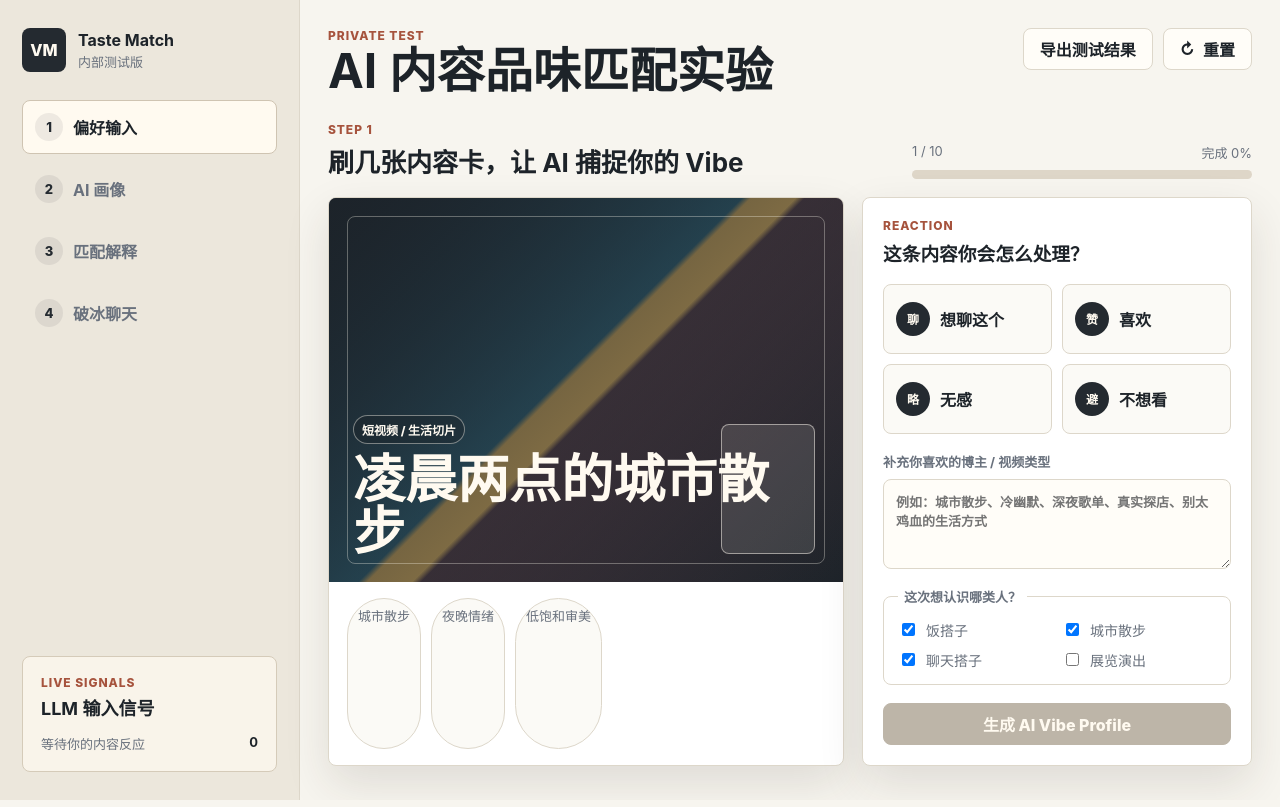
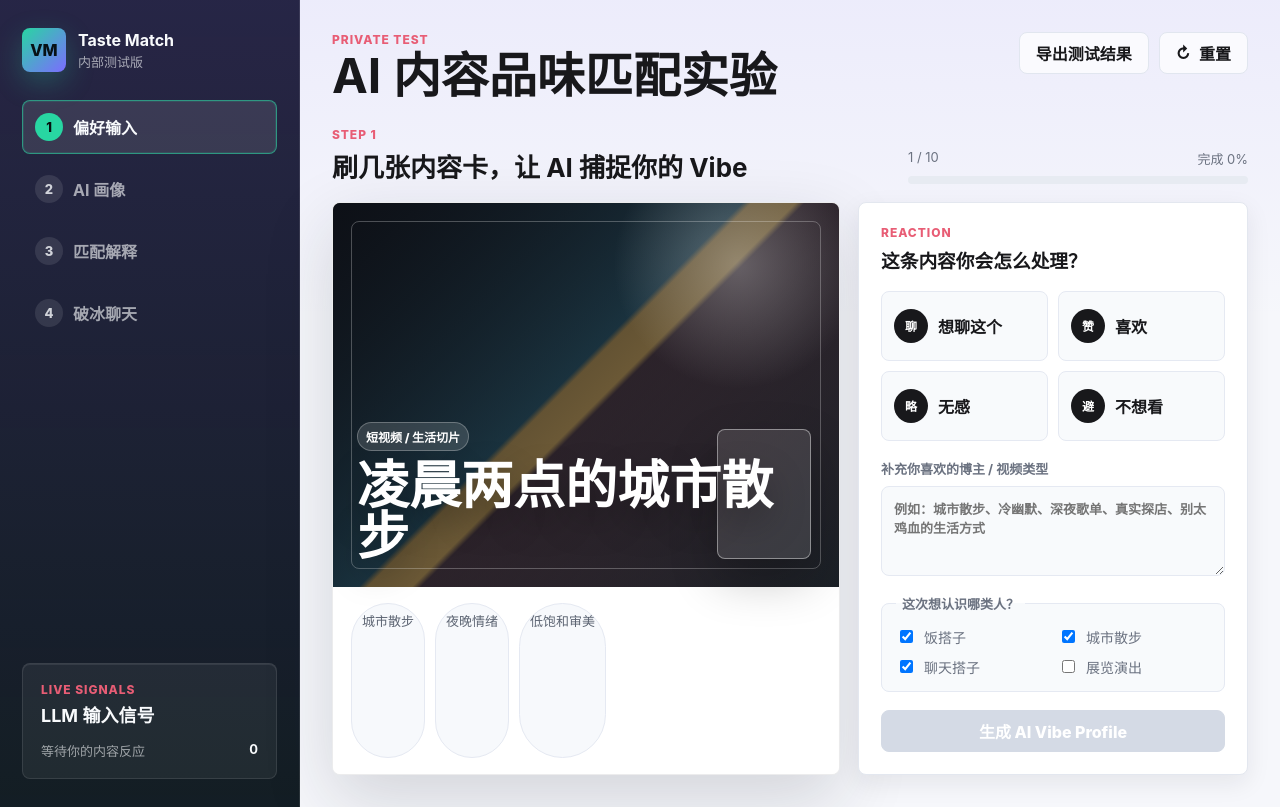
Before and after one commit to zhenghetian/taste-match, a plain HTML site: page index.html in a window 1280 px wide. Drawn offline with Linux system fonts and the light colour scheme.

Commit message:
Polish prototype visual design

```diff
--- a/styles.css
+++ b/styles.css
@@ -1,17 +1,20 @@
 :root {
   color-scheme: light;
-  --ink: #1d2329;
-  --muted: #69717d;
-  --paper: #f7f5ef;
+  --ink: #18181b;
+  --muted: #6b7280;
+  --paper: #f6f7fb;
   --surface: #ffffff;
-  --line: #ddd7ca;
-  --charcoal: #242a30;
-  --clay: #a6533d;
-  --moss: #5f744a;
-  --teal: #2b7a78;
-  --gold: #c28b2c;
-  --rose: #b65b75;
-  --shadow: 0 18px 45px rgba(49, 43, 34, 0.12);
+  --line: #e3e7ef;
+  --charcoal: #15171d;
+  --clay: #ff5c7a;
+  --moss: #6d8b4e;
+  --teal: #00a6a6;
+  --gold: #f4b83e;
+  --rose: #e85d75;
+  --violet: #7c6cff;
+  --mint: #28d6a2;
+  --shadow: 0 18px 50px rgba(26, 29, 41, 0.1);
+  --soft-shadow: 0 8px 24px rgba(26, 29, 41, 0.08);
 }
 
 * {
@@ -22,7 +25,9 @@ body {
   margin: 0;
   overflow-x: hidden;
   min-height: 100vh;
-  background: var(--paper);
+  background:
+    linear-gradient(180deg, rgba(124, 108, 255, 0.08), rgba(0, 166, 166, 0) 320px),
+    var(--paper);
   color: var(--ink);
   font-family:
     Inter, ui-sans-serif, system-ui, -apple-system, BlinkMacSystemFont, "Segoe UI",
@@ -51,8 +56,11 @@ button {
   flex-direction: column;
   gap: 28px;
   padding: 28px 22px;
-  border-right: 1px solid var(--line);
-  background: #ece7dc;
+  border-right: 1px solid rgba(255, 255, 255, 0.1);
+  background:
+    linear-gradient(180deg, rgba(124, 108, 255, 0.18), rgba(0, 166, 166, 0.05)),
+    #14161d;
+  color: #f8fafc;
 }
 
 .brand {
@@ -67,9 +75,10 @@ button {
   height: 44px;
   place-items: center;
   border-radius: 8px;
-  background: var(--charcoal);
-  color: #fffaf0;
+  background: linear-gradient(135deg, var(--mint), var(--violet));
+  color: #071116;
   font-weight: 800;
+  box-shadow: 0 10px 28px rgba(40, 214, 162, 0.26);
 }
 
 .brand strong,
@@ -78,7 +87,7 @@ button {
 }
 
 .brand span {
-  color: var(--muted);
+  color: rgba(248, 250, 252, 0.62);
   font-size: 13px;
   margin-top: 2px;
 }
@@ -97,7 +106,7 @@ button {
   border: 1px solid transparent;
   border-radius: 8px;
   background: transparent;
-  color: var(--muted);
+  color: rgba(248, 250, 252, 0.62);
   text-align: left;
 }
 
@@ -107,24 +116,31 @@ button {
   height: 28px;
   place-items: center;
   border-radius: 50%;
-  background: rgba(36, 42, 48, 0.08);
-  color: var(--charcoal);
+  background: rgba(255, 255, 255, 0.1);
+  color: rgba(248, 250, 252, 0.8);
   font-size: 13px;
   font-weight: 800;
 }
 
 .step.is-active {
-  border-color: #cfc4b2;
-  background: #fffaf0;
-  color: var(--ink);
+  border-color: rgba(40, 214, 162, 0.6);
+  background: rgba(255, 255, 255, 0.1);
+  color: #f8fafc;
+  box-shadow: inset 0 0 0 1px rgba(40, 214, 162, 0.12);
+}
+
+.step.is-active span {
+  background: var(--mint);
+  color: #06110f;
 }
 
 .signal-panel {
   margin-top: auto;
   padding: 18px;
-  border: 1px solid #d5cbb9;
+  border: 1px solid rgba(255, 255, 255, 0.1);
   border-radius: 8px;
-  background: rgba(255, 250, 240, 0.72);
+  background: rgba(255, 255, 255, 0.06);
+  box-shadow: inset 0 1px 0 rgba(255, 255, 255, 0.08);
 }
 
 .signal-panel h2 {
@@ -141,17 +157,17 @@ button {
   display: flex;
   justify-content: space-between;
   gap: 10px;
-  color: var(--muted);
+  color: rgba(248, 250, 252, 0.58);
   font-size: 13px;
 }
 
 .signal b {
-  color: var(--ink);
+  color: #f8fafc;
 }
 
 .stage {
   min-width: 0;
-  padding: 28px;
+  padding: 32px;
 }
 
 .topbar {
@@ -166,7 +182,7 @@ button {
   max-width: 760px;
   margin: 4px 0 0;
   font-size: 48px;
-  line-height: 1.02;
+  line-height: 1.04;
   letter-spacing: 0;
 }
 
@@ -179,7 +195,7 @@ button {
 
 .eyebrow {
   margin: 0;
-  color: var(--clay);
+  color: var(--rose);
   font-size: 12px;
   font-weight: 800;
   letter-spacing: 0.08em;
@@ -205,6 +221,7 @@ button {
 .section-heading h2 {
   margin: 5px 0 0;
   font-size: 26px;
+  letter-spacing: 0;
 }
 
 .progress-wrap {
@@ -220,17 +237,17 @@ button {
 }
 
 .progress-track {
-  height: 9px;
+  height: 8px;
   overflow: hidden;
   border-radius: 999px;
-  background: #ded6c8;
+  background: #e7ebf2;
 }
 
 #progressBar {
   width: 0%;
   height: 100%;
   border-radius: inherit;
-  background: var(--teal);
+  background: linear-gradient(90deg, var(--mint), var(--violet));
   transition: width 180ms ease;
 }
 
@@ -255,10 +272,21 @@ button {
   box-shadow: var(--shadow);
 }
 
+.preference-panel,
+.insight-card,
+.privacy-editor,
+.feedback-panel,
+.chat-context,
+.chat-panel {
+  box-shadow: var(--soft-shadow);
+}
+
 .content-card {
   display: grid;
   grid-template-rows: minmax(300px, 48vh) auto;
   overflow: hidden;
+  border-color: rgba(24, 24, 27, 0.08);
+  box-shadow: 0 24px 70px rgba(26, 29, 41, 0.16);
 }
 
 .content-visual {
@@ -268,7 +296,8 @@ button {
   min-height: 320px;
   padding: 24px;
   background:
-    linear-gradient(135deg, rgba(29, 35, 41, 0.88), rgba(29, 35, 41, 0.08)),
+    radial-gradient(circle at 80% 16%, rgba(255, 255, 255, 0.28), transparent 24%),
+    linear-gradient(135deg, rgba(12, 14, 20, 0.9), rgba(12, 14, 20, 0.16)),
     var(--visual);
 }
 
@@ -277,7 +306,7 @@ button {
   content: "";
   position: absolute;
   inset: 18px;
-  border: 1px solid rgba(255, 250, 240, 0.32);
+  border: 1px solid rgba(255, 255, 255, 0.26);
   border-radius: 8px;
 }
 
@@ -285,24 +314,26 @@ button {
   inset: auto 28px 28px auto;
   width: 92px;
   height: 128px;
-  border-color: rgba(255, 250, 240, 0.5);
-  background: rgba(255, 250, 240, 0.12);
+  border-color: rgba(255, 255, 255, 0.42);
+  background: rgba(255, 255, 255, 0.12);
+  box-shadow: 0 20px 48px rgba(0, 0, 0, 0.24);
 }
 
 .content-title {
   position: relative;
   z-index: 1;
   max-width: 520px;
-  color: #fffaf0;
+  color: #ffffff;
 }
 
 .content-title span {
   display: inline-block;
   margin-bottom: 10px;
   padding: 5px 8px;
-  border: 1px solid rgba(255, 250, 240, 0.42);
+  border: 1px solid rgba(255, 255, 255, 0.26);
   border-radius: 999px;
-  background: rgba(29, 35, 41, 0.4);
+  background: rgba(255, 255, 255, 0.14);
+  backdrop-filter: blur(8px);
   font-size: 12px;
   font-weight: 800;
 }
@@ -310,7 +341,8 @@ button {
 .content-title h3 {
   margin: 0;
   font-size: 52px;
-  line-height: 1;
+  line-height: 0.98;
+  text-shadow: 0 16px 36px rgba(0, 0, 0, 0.28);
 }
 
 .content-meta {
@@ -318,15 +350,16 @@ button {
   flex-wrap: wrap;
   gap: 10px;
   padding: 16px 18px;
+  background: #ffffff;
   color: var(--muted);
 }
 
 .tag {
   padding: 7px 10px;
-  border: 1px solid var(--line);
+  border: 1px solid #e5e9f2;
   border-radius: 999px;
-  background: #fbfaf6;
-  color: var(--muted);
+  background: #f7f9fc;
+  color: #5c6472;
   font-size: 13px;
 }
 
@@ -334,7 +367,7 @@ button {
   display: flex;
   flex-direction: column;
   gap: 18px;
-  padding: 20px;
+  padding: 22px;
 }
 
 .preference-panel h3 {
@@ -353,12 +386,17 @@ button {
   gap: 10px;
   min-height: 70px;
   padding: 12px;
-  border: 1px solid var(--line);
+  border: 1px solid #e5e9f2;
   border-radius: 8px;
-  background: #fbfaf6;
+  background: #f8fafc;
   color: var(--ink);
   text-align: left;
   font-weight: 700;
+  transition:
+    transform 160ms ease,
+    border-color 160ms ease,
+    background 160ms ease,
+    box-shadow 160ms ease;
 }
 
 .reaction-btn span {
@@ -367,13 +405,16 @@ button {
   height: 34px;
   place-items: center;
   border-radius: 50%;
-  background: var(--charcoal);
-  color: #fffaf0;
+  background: #18181b;
+  color: #ffffff;
   font-size: 12px;
 }
 
 .reaction-btn:hover {
-  border-color: var(--teal);
+  border-color: rgba(124, 108, 255, 0.48);
+  background: #ffffff;
+  box-shadow: 0 12px 26px rgba(124, 108, 255, 0.12);
+  transform: translateY(-1px);
 }
 
 .text-field {
@@ -387,11 +428,18 @@ button {
 textarea,
 input[type="text"] {
   width: 100%;
-  border: 1px solid var(--line);
+  border: 1px solid #e5e9f2;
   border-radius: 8px;
-  background: #fffdf8;
+  background: #f8fafc;
   color: var(--ink);
   outline: none;
+}
+
+textarea:focus,
+input[type="text"]:focus {
+  border-color: rgba(124, 108, 255, 0.7);
+  background: #ffffff;
+  box-shadow: 0 0 0 4px rgba(124, 108, 255, 0.1);
 }
 
 textarea {
@@ -410,8 +458,9 @@ input[type="text"] {
   gap: 10px;
   margin: 0;
   padding: 14px;
-  border: 1px solid var(--line);
+  border: 1px solid #e5e9f2;
   border-radius: 8px;
+  background: #f8fafc;
 }
 
 .intent-field legend {
@@ -440,23 +489,35 @@ input[type="text"] {
   padding: 0 16px;
   border-radius: 8px;
   font-weight: 800;
+  transition:
+    transform 160ms ease,
+    box-shadow 160ms ease,
+    border-color 160ms ease,
+    background 160ms ease;
 }
 
 .primary-btn {
-  border: 1px solid var(--charcoal);
-  background: var(--charcoal);
-  color: #fffaf0;
+  border: 1px solid #15171d;
+  background: #15171d;
+  color: #ffffff;
+  box-shadow: 0 14px 28px rgba(21, 23, 29, 0.16);
 }
 
 .primary-btn:disabled {
   cursor: not-allowed;
-  border-color: #bdb5a8;
-  background: #bdb5a8;
+  border-color: #d4dae5;
+  background: #d4dae5;
+  box-shadow: none;
+}
+
+.primary-btn:not(:disabled):hover,
+.ghost-btn:hover {
+  transform: translateY(-1px);
 }
 
 .ghost-btn {
-  border: 1px solid var(--line);
-  background: #fffdf8;
+  border: 1px solid #e1e6ef;
+  background: rgba(255, 255, 255, 0.72);
   color: var(--ink);
 }
 
@@ -475,8 +536,9 @@ input[type="text"] {
   min-height: 280px;
   overflow: hidden;
   background:
-    linear-gradient(180deg, rgba(34, 83, 100, 0), rgba(34, 83, 100, 0.88)),
-    repeating-linear-gradient(90deg, #d7b36a 0 34px, #9d4f3e 34px 70px, #376f65 70px 116px, #222a30 116px 152px);
+    radial-gradient(circle at 74% 22%, rgba(255, 255, 255, 0.34), transparent 24%),
+    linear-gradient(145deg, rgba(15, 18, 28, 0.08), rgba(15, 18, 28, 0.9)),
+    repeating-linear-gradient(90deg, #28d6a2 0 36px, #7c6cff 36px 78px, #ff5c7a 78px 118px, #15171d 118px 156px);
 }
 
 .poster-skyline {
@@ -495,9 +557,10 @@ input[type="text"] {
   position: absolute;
   left: 22px;
   bottom: 20px;
-  color: #fffaf0;
+  color: #ffffff;
   font-size: 42px;
   font-weight: 900;
+  text-shadow: 0 18px 34px rgba(0, 0, 0, 0.28);
 }
 
 .profile-copy {
@@ -525,8 +588,8 @@ input[type="text"] {
 .pill {
   padding: 8px 11px;
   border-radius: 999px;
-  background: #eef3ef;
-  color: #38523f;
+  background: #eef8f4;
+  color: #14775c;
   font-size: 13px;
   font-weight: 800;
 }
@@ -539,6 +602,7 @@ input[type="text"] {
 .insight-card {
   padding: 20px;
   box-shadow: none;
+  border-left: 4px solid rgba(124, 108, 255, 0.36);
 }
 
 .insight-card h3 {
@@ -549,7 +613,7 @@ input[type="text"] {
 .hook {
   padding: 10px 12px;
   border-radius: 8px;
-  background: #f4efe4;
+  background: #f7f4ff;
   color: var(--ink);
   font-size: 14px;
 }
@@ -571,9 +635,9 @@ input[type="text"] {
   gap: 18px;
   margin-top: 18px;
   padding: 18px;
-  border: 1px dashed #c9bdab;
+  border: 1px dashed #cbd3df;
   border-radius: 8px;
-  background: #fffaf0;
+  background: #ffffff;
 }
 
 .feedback-panel h3 {
@@ -590,17 +654,17 @@ input[type="text"] {
 .feedback-actions button {
   min-height: 38px;
   padding: 0 12px;
-  border: 1px solid var(--line);
+  border: 1px solid #e1e6ef;
   border-radius: 999px;
-  background: #fffdf8;
+  background: #f8fafc;
   color: var(--ink);
   font-weight: 800;
 }
 
 .feedback-actions button.is-selected {
-  border-color: var(--teal);
-  background: #e4f0eb;
-  color: #26564c;
+  border-color: rgba(40, 214, 162, 0.6);
+  background: #e9fbf5;
+  color: #106c55;
 }
 
 .privacy-editor h3 {
@@ -610,9 +674,9 @@ input[type="text"] {
 .segmented {
   display: flex;
   padding: 4px;
-  border: 1px solid var(--line);
+  border: 1px solid #e1e6ef;
   border-radius: 8px;
-  background: #fffdf8;
+  background: #ffffff;
 }
 
 .segmented button {
@@ -626,8 +690,8 @@ input[type="text"] {
 }
 
 .segmented .is-selected {
-  background: var(--charcoal);
-  color: #fffaf0;
+  background: #15171d;
+  color: #ffffff;
 }
 
 .match-grid {
@@ -640,6 +704,14 @@ input[type="text"] {
   display: flex;
   flex-direction: column;
   overflow: hidden;
+  transition:
+    transform 160ms ease,
+    box-shadow 160ms ease;
+}
+
+.match-card:hover {
+  transform: translateY(-2px);
+  box-shadow: 0 22px 54px rgba(26, 29, 41, 0.14);
 }
 
 .match-visual {
@@ -648,9 +720,10 @@ input[type="text"] {
   justify-content: space-between;
   min-height: 160px;
   padding: 18px;
-  color: #fffaf0;
+  color: #ffffff;
   background:
-    linear-gradient(145deg, rgba(29, 35, 41, 0.28), rgba(29, 35, 41, 0.82)),
+    radial-gradient(circle at 80% 16%, rgba(255, 255, 255, 0.24), transparent 23%),
+    linear-gradient(145deg, rgba(12, 14, 20, 0.12), rgba(12, 14, 20, 0.86)),
     var(--match-bg);
 }
 
@@ -668,7 +741,8 @@ input[type="text"] {
 .score {
   padding: 7px 10px;
   border-radius: 999px;
-  background: rgba(255, 250, 240, 0.18);
+  background: rgba(255, 255, 255, 0.18);
+  backdrop-filter: blur(8px);
   font-weight: 900;
 }
 
@@ -721,7 +795,7 @@ input[type="text"] {
 .context-item {
   padding: 12px;
   border-radius: 8px;
-  background: #f7f2e8;
+  background: #f7f9fc;
   color: var(--muted);
   line-height: 1.45;
 }
@@ -736,7 +810,7 @@ input[type="text"] {
   padding: 10px;
   border: 1px solid var(--line);
   border-radius: 8px;
-  background: #fbfaf6;
+  background: #f8fafc;
 }
 
 .message {
@@ -748,18 +822,18 @@ input[type="text"] {
 
 .message.ai {
   align-self: flex-start;
-  background: #e7f0ea;
+  background: #e9fbf5;
 }
 
 .message.me {
   align-self: flex-end;
-  background: var(--charcoal);
-  color: #fffaf0;
+  background: #15171d;
+  color: #ffffff;
 }
 
 .message.them {
   align-self: flex-start;
-  background: #f0e5d5;
+  background: #f2efff;
 }
 
 .composer {
@@ -775,11 +849,16 @@ input[type="text"] {
 
 .icebreaker {
   padding: 10px 12px;
-  border: 1px solid var(--line);
+  border: 1px solid #e1e6ef;
   border-radius: 8px;
-  background: #fffdf8;
+  background: #ffffff;
   color: var(--ink);
   text-align: left;
+}
+
+.icebreaker:hover {
+  border-color: rgba(124, 108, 255, 0.5);
+  background: #f7f4ff;
 }
 
 @media (max-width: 1080px) {
```
